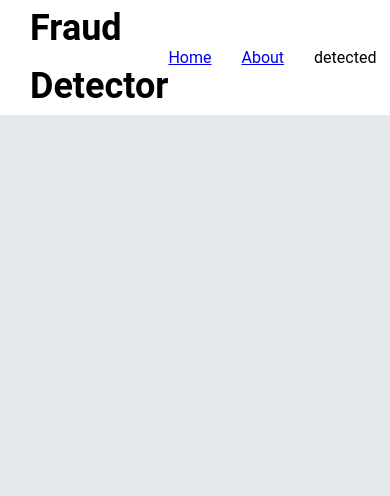
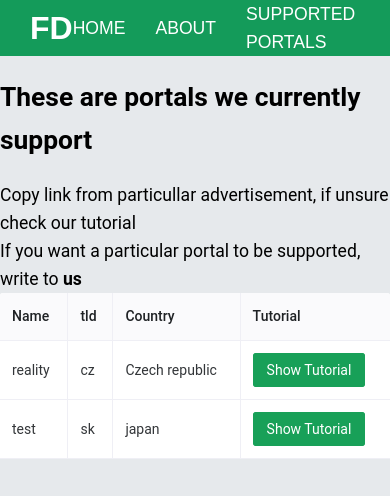
Before and after one commit to tomasfratrik/bt-frontend, a Vue app: page /supported_portals in a window 390 px wide. Shown: the top 496 px of the page. Built offline with nearby package versions, Linux system fonts and the light colour scheme.

Commit message:
database

```diff
--- a/package.json
+++ b/package.json
@@ -16,6 +16,7 @@
     "dropzone": "^6.0.0-beta.2",
     "express": "^4.18.2",
     "vue": "^3.4.15",
+    "vue-loading-overlay": "^6.0.4",
     "vue-router": "^4.2.5",
     "vue-tabz": "^1.2.0",
     "vue3-toastify": "^0.2.1"
--- a/src/components/ImgCard.vue
+++ b/src/components/ImgCard.vue
@@ -11,6 +11,7 @@
             <div class="lower">
                 <div class="center-wrapper">
                     <h2 class="website-name">{{ image.website_name }}</h2>
+                    <h3>{{ image.ssim }}</h3>
                     <div class="score-bar">
                         <n-progress
                             type="line"
--- a/src/components/Nav.vue
+++ b/src/components/Nav.vue
@@ -6,28 +6,78 @@
         <nav>
             <div class="nav-wrapper">
                 <div class="nav-item nav-logo">
-                    <h2>Fraud Detector</h2>
+                    <h2 class="full-logo">Fraud Detector</h2>
+                    <h2 class="short-logo">FD</h2>
                 </div>
+
                     <div class="nav-content">
                         <div class="nav-item">
-                        <router-link to="/">Home</router-link>
+                            <router-link to="/">
+                                <span class="nav-button">Home</span>
+                            </router-link>
                         </div>
                         <div class="nav-item">
-                        <router-link to="/about">About</router-link>
+                            <router-link to="/about">
+                                <span class="nav-button">About</span>
+                            </router-link>
                         </div>
                         <div class="nav-item">
-                        detected
+                            <router-link to="/supported_portals">
+                                <span class="nav-button">Supported portals</span>
+                            </router-link>
                         </div>
                     </div>
+
+
             </div>
         </nav>
     </div>
 </template>
 
 <style scoped>
+
+
+.nav-button {
+    transition: all 0.2s;
+
+}
+
+.nav-button:hover {
+    text-shadow: 0 0 10px white;
+}
+
+.nav-item {
+    transition: all 0.2s;
+}
+
+.nav-item:hover {
+    /* transform: scale(1.1); */
+    color: var(--primary-color);
+}
+
+h2 {
+    font-size: 2rem;
+    font-weight: bold;
+    color: white;
+}
+
+a {
+    color: var(--primary-color);
+    color: white;
+    text-decoration: none;
+
+}
+
+
+nav {
+    font-family: var(--secondary-font);
+    text-transform: uppercase;
+}
+
 .main-nav-wrapper {
     width: 100%;
-    background-color: white;
+    /* background-color: white; */
+    background-color: var(--primary-color);
     padding: 0;
     margin: 0;
 }
@@ -45,8 +95,21 @@
     gap: 30px;
 }
 
+
 .nav-logo {
     font-size: 1.5rem;
     font-weight: bold;
 }
+
+.short-logo {
+    display: none;
+}
+
+@media (max-width: 768px) {
+    .full-logo { display: none; }
+    .short-logo { display: block; }
+    .main-nav-wrapper {
+        position: sticky;
+    }
+}
 </style>
--- a/src/components/UrlInput.vue
+++ b/src/components/UrlInput.vue
@@ -1,11 +1,21 @@
 <template>
-    <h4>Input URL of advertisement from supported sites</h4>
+  <main>
+
+    <div class="header">
+      <p>Input URL of advertisement from supported website</p>
+      <p>See <router-link to="/supported_portals"> supported web portals</router-link> </p>
+    </div>
 
         <!-- <n-drawer v-model:show="displayImages" :width="512"> -->
         <n-drawer v-model:show="displayImages" style="width: 90%">
-            <n-drawer-content>
+            <n-drawer-content :style="{ width: '100%' }">
+              <loading v-model:active="isLoading"
+                :can-cancel="false"
+                :color="spinColor"
+                :is-full-page="fullPage"/>
+
               <template #header>
-                Select image by clicking on it
+                  Select image that best depicts the property
               </template>
 
                   <n-space>
@@ -18,7 +28,14 @@
 
               <template #footer>
                   <div>
-                    <n-button @click="searchImageClick" type="primary" size="large">Search</n-button>
+                    <n-button :disabled="btnIsDisabled"
+                      @click="searchImageClick"
+                      type="primary"
+                      :style="{ width:'100%' }"
+                      bloc
+                      size="large">
+                      Search
+                    </n-button>
                   </div>
               </template>
             </n-drawer-content>
@@ -26,21 +43,24 @@
 
         <n-input-group style="display: flex; justify-content: center;">
             <n-input placeholder="Enter URL..." :style="{ width: '100%' }" v-model:value="search_url" />
-            <n-button type="primary" @click="handleClick">
+            <n-button :disabled="!search_url" :loading="searchLoading" type="primary" @click="handleClick">
                 Search
             </n-button>
         </n-input-group>
+  </main>
 </template>
 
 
 <script setup lang="ts">
-import { ref, defineProps, defineEmits } from 'vue'
+import { ref, defineProps, defineEmits, watch } from 'vue'
 import { NInput, NSpace, NIcon, NButton,
         NInputGroup, NDrawer, NDrawerContent, NImage, NImageGroup  } from 'naive-ui'
 import  { GlobeSearch20Filled } from '@vicons/fluent'
 import { Search } from '@vicons/ionicons5'
 import { showErrorToast } from '@/utils/toast'
 import { serverAddress} from '@/utils/server'
+import Loading from 'vue-loading-overlay';
+import 'vue-loading-overlay/dist/css/index.css';
 import axios from 'axios'
 
 interface ImageInfo {
@@ -49,23 +69,40 @@ interface ImageInfo {
   url: string;
 }
 
+const isLoading = ref(false)
+const fullPage = ref(false)
+const spinColor = ref('#3eaf7c')
+
 // const props = defineProps(['emit']); // Assuming that you pass the emit function as a prop
 const emit = defineEmits(['sendData'])
 
 const search_url = ref('')
+const displayImages = ref(false)
 const imageUrl = ref<ImageInfo[]>([]);
-const displayImages = ref(false)
 
+
+// watch(() => props.showTutorial, (newValue) => {
+//     internalShow.value = newValue
+// })
 const handleImageClick = (image: ImageInfo) => {
   imageUrl.value.forEach((img) => {
     img.selected = false
   })
   image.selected = true
+  btnIsDisabled.value = false
+}
+
+const btnIsDisabled = ref(true)
+const searchLoading = ref(false)
+
+const disabledBtn = () => {
+  return imageUrl.value.find((img) => img.selected) === undefined
 }
 
 const searchImageClick = async () => {
   const selectedImage = imageUrl.value.find((img) => img.selected)
   try {
+    isLoading.value = true
     const response = await axios.post(`${serverAddress}/grisa/upload`, {
       url: selectedImage?.url
     })
@@ -80,11 +117,14 @@ const searchImageClick = async () => {
   }
   finally {
     displayImages.value = false
+    isLoading.value = false
   }
 }
 
 const handleClick = async () => {
   imageUrl.value = []
+  btnIsDisabled.value = true
+  searchLoading.value = true
   try {
     const response = await axios.post(`${serverAddress}/get_images_from_url`, {
       url: search_url.value
@@ -107,122 +147,34 @@ const handleClick = async () => {
   } catch (error) {
     console.error('ERROR:' + error)
   }
+  finally {
+    searchLoading.value = false
+  }
 }
 </script>
 
 
-<!-- <script lang="ts">
-import { ref, defineComponent, defineEmits } from 'vue'
-import { NInput, NSpace, NIcon, NButton,
-        NInputGroup, NDrawer, NDrawerContent, NImage, NImageGroup  } from 'naive-ui'
-import  { GlobeSearch20Filled } from '@vicons/fluent'
-import { Search } from '@vicons/ionicons5'
-import { showErrorToast } from '@/utils/toast'
-import { serverAddress} from '@/utils/server'
-import axios from 'axios'
 
-interface ImageInfo {
-  id: number;
-  selected: boolean;
-  url: string; // Assuming the URL is of type string
+<style>
+
+.header a {
+  color: var(--primary-color);
+  /* text-decoration: none; */
+
 }
 
-
-export default defineComponent({
-    components: {
-        Search,
-        GlobeSearch20Filled,
-        NIcon,
-        NInput,
-        NInputGroup,
-        NSpace,
-        NDrawer,
-        NDrawerContent,
-        NImage,
-        NImageGroup,
-        NButton,
-    },
-    emits: ['sendData'],
-    setup() {
-        const search_url = ref('')
-        const imageUrl = ref<ImageInfo[]>([]);
-        const emit = defineEmits(['sendData'])
-        const displayImages = ref(false)
-
-        const handleImageClick = (image: ImageInfo) => {
-            imageUrl.value.forEach((img) => {
-                img.selected = false
-            })
-            image.selected = true
+.header {
+  margin-top: 20px;
+  margin-bottom: 20px;
+  color: var(--grey-color-font);
 }
 
-        const searchImageClick = async () => {
-            const selectedImage = imageUrl.value.find((img) => img.selected)
-            try {
-                const response = await axios.post(`${serverAddress}/grisa/upload`, {
-                    url: selectedImage?.url
-                })
-                const data = response.data;
-                if (data.error) {
-                    showErrorToast(data.error)
-                    return
-                }
-                // to this line
-                emit('sendData', data)
-            } catch (error) {
-                console.error('ERROR:' + error)
-            }
+main {
+  font-family: var(--primary-font);
+  text-transform: none;
+  font-size: 1.1rem;
 }
 
-        const handleClick = async () => {
-            try {
-                const response = await axios.post(`${serverAddress}/get_images_from_url`, {
-                    url: search_url.value
-                })
-
-                const data = response.data;
-                if (data.error) {
-                    showErrorToast(data.error)
-                    return
-                }
-                else if (data.image_urls.length === 0) {
-                    showErrorToast('No images found on the page')
-                    return
-                }
-
-
-                for (let i = 0; i < data.image_urls.length; i++) {
-                    // imageUrl = [{id: selected: false, url: data.image_urls[i]}, ...]
-                    imageUrl.value.push({id: i, selected: false, url: data.image_urls[i]});
-                }
-
-
-                // imageUrls.value = data.image_urls
-                displayImages.value = true
-                // console.log(data.image_urls)
-
-            } catch (error) {
-                console.error('ERROR:' + error)
-            }
-
-        }
-        return {
-            Search,
-            GlobeSearch20Filled,
-            search_url,
-            displayImages,
-            imageUrl,
-            handleImageClick,
-            searchImageClick,
-            handleClick,
-            emit,
-        }
-    }
-
-})
-</script> -->
-
-<style>
 .input-wrapper {
     display: flex;
     justify-content: center;
@@ -239,8 +191,8 @@ export default defineComponent({
     width: 150px;
     height: 150px;
     /* object-fit: cover; */
-    opacity: 0.8;
-    transition: border 0.3s ease;
+    opacity: 0.7;
+    transition: border 0.2s ease;
     border: 5px solid transparent;
 }
 /* .animated {
--- /dev/null
+++ b/src/components/tutorials/reality.vue
@@ -0,0 +1,111 @@
+<template>
+    <n-drawer v-model:show="internalShow" style="width: 70%">
+        <n-drawer-content>
+            <template #header>
+                <div>
+                    <!-- <n-button @click="buttonClose" color="red" type="primary" size="large">Close</n-button> -->
+                    <n-button @click="buttonClose" color="red" type="primary" size="large">Close</n-button>
+                </div>
+            </template>
+            <main>
+                <h1>Reality</h1>
+                <div class="issues">
+                    <h2>Known issues</h2>
+                    <ul>
+                        <li> None </li>
+                    </ul>
+                </div>
+
+                <div class="tutorial">
+                    <h2>Tutorial</h2>
+                    <p> Go to <a href="https://www.reality.cz" target="_blank">reality.cz</a>
+                        from this site you can pick any property, and display it so it looks like on the picture below.
+                    </p>
+                </div>
+                <img src="./assets/reality.png" alt="Reality.cz" >
+                <div class="sources">
+                    <h2>Used sources</h2>
+                    <ul>
+                        <li> <a href="https://www.reality.cz/prodej/byty/mesto-Brno/YKL-009582/?c=3" target="_blank">Displayed photo</a> </li>
+                    </ul>
+                </div>
+            </main>
+        </n-drawer-content>
+    </n-drawer>
+</template>
+
+
+<script setup lang="ts">
+import { ref, defineProps, defineEmits, onMounted, watch } from 'vue'
+import { NDrawer, NDrawerContent, NButton } from 'naive-ui'
+
+
+const props = defineProps({
+  showTutorial: Boolean
+})
+
+const emit = defineEmits(['close'])
+
+const internalShow = ref(false)
+
+const buttonClose = () => {
+    internalShow.value = false
+}
+
+onMounted (() => {
+    internalShow.value = props.showTutorial
+})
+
+watch(() => props.showTutorial, (newValue) => {
+    internalShow.value = newValue
+})
+
+watch(() => internalShow.value, (newValue) => {
+    if (!newValue) {
+        emit('close')
+    }
+})
+
+</script>
+
+<style scoped>
+
+a {
+    color: rgb(20, 155, 90);
+    text-decoration: none;
+}
+
+.tutorial p {
+    font-size: 1.3em;
+    font-weight: 500;
+    font-family: Arial, sans-serif;
+
+}
+
+.sources ul {
+    list-style-type: circle;
+    margin-left: 20px;
+}
+
+
+ul {
+    list-style-type: none;
+}
+ul li {
+    font-size: 1.2em;
+}
+
+h2 {
+    margin-top: 20px;
+
+}
+
+main {
+    padding: 20px;
+}
+
+img {
+    max-width: 100%;
+    max-height: 100%;
+}
+</style>
--- a/src/router/index.ts
+++ b/src/router/index.ts
@@ -13,6 +13,11 @@ const router = createRouter({
       path: '/about',
       name: 'about',
       component: () => import('../views/AboutView.vue')
+    },
+    {
+      path: '/supported_portals',
+      name: 'supported_portals',
+      component: () => import('../views/SupportedPortals.vue')
     }
   ]
 })
--- a/src/views/HomeView.vue
+++ b/src/views/HomeView.vue
@@ -90,11 +90,11 @@ const getValue = (object: any, string: string, defaultValue =  '') => {
   flex-wrap: wrap;
   margin: 0 auto;
 
-  max-height: 1000px;
+  /* max-height: 1000px;
   overflow-y: scroll;
   border: 5px solid grey;
   border-radius: 20px;
-  border-style: double;
+  border-style: double; */
 }
 
 .report-wrapper {
--- /dev/null
+++ b/src/views/SupportedPortals.vue
@@ -0,0 +1,78 @@
+<template>
+    <div class="sp">
+        <main>
+            <h2>These are portals we currently support</h2>
+            <p>Copy link from particullar advertisement, if unsure check our tutorial</p>
+            <p>If you want a particular portal to be supported, write to <b>us</b></p>
+            <n-table :bordered="false" :single-line="false">
+                <thead>
+                <tr>
+                    <th>Name</th>
+                    <th>tld</th>
+                    <th>Country</th>
+                    <th>Tutorial</th>
+                </tr>
+                </thead>
+                <tbody>
+                    <tr v-for="portal in portals" :key="portal.name">
+                        <td>{{ portal.name }}</td>
+                        <td>{{ portal.tld }}</td>
+                        <td>{{ portal.country }}</td>
+                        <td>
+                            <n-button type="primary" @click="toggleTutorial(portal)">
+                                Show Tutorial
+                            </n-button>
+                        </td>
+                        <component :is="getComponentForPortal(portal)"
+                                    :showTutorial="portal.showTutorial"
+                                    @close="toggleTutorial(portal)"
+                                    />
+                    </tr>
+                </tbody>
+            </n-table>
+        </main>
+    </div>
+</template>
+
+<script setup lang="ts">
+import { ref, markRaw } from 'vue'
+import { NTable, NButton } from 'naive-ui'
+import  Reality  from '@/components/tutorials/reality.vue'
+
+function getComponentForPortal(portal: any) {
+  return portal.component
+}
+
+function toggleTutorial(portal: any) {
+  portal.showTutorial = !portal.showTutorial
+}
+
+const portals = ref([
+    {
+        name: 'reality',
+        component: markRaw(Reality),
+        tld: 'cz',
+        country: 'Czech republic',
+        showTutorial: false,
+    },
+    {
+        name: 'test',
+        tld: 'sk',
+        country: 'japan',
+        showTutorial: false,
+    }
+])
+
+</script>
+
+<style scoped>
+h2 {
+    margin-top: 20px;
+    margin-bottom: 20px;
+}
+main {
+    max-width: 1400px;
+    margin: 0 auto;
+}
+
+</style>
```
Also changed, not shown: src/assets/base.css (+6 -1 lines), src/components/Tabs.vue (+14 -15 lines), src/components/tutorials/template.vue (added, +51 -0 lines), src/components/tutorials/assets/reality.png (added), 1 other file (tests, documents, lock files or other folders). Lines whose indentation alone changed are shown as unchanged.
